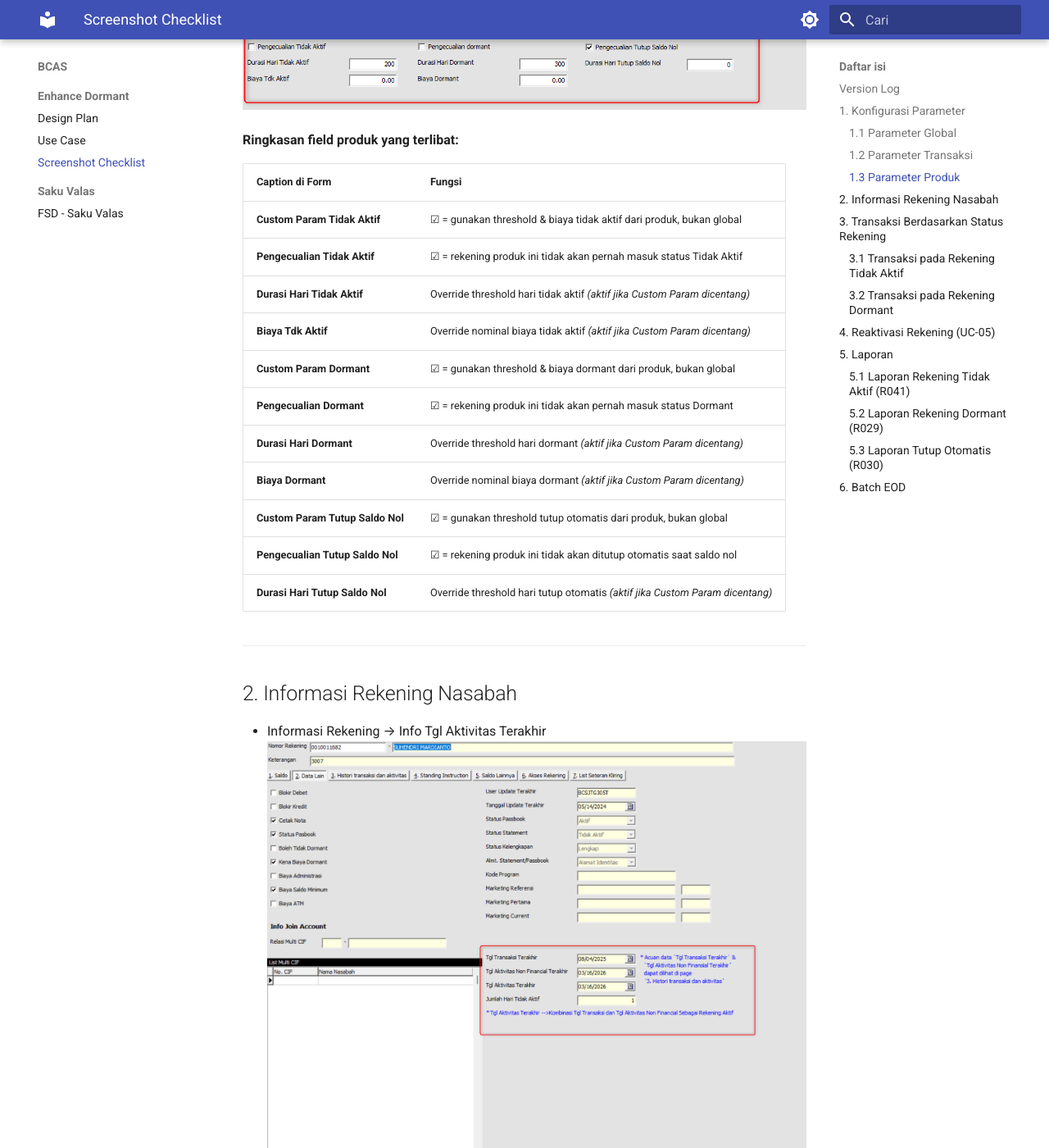
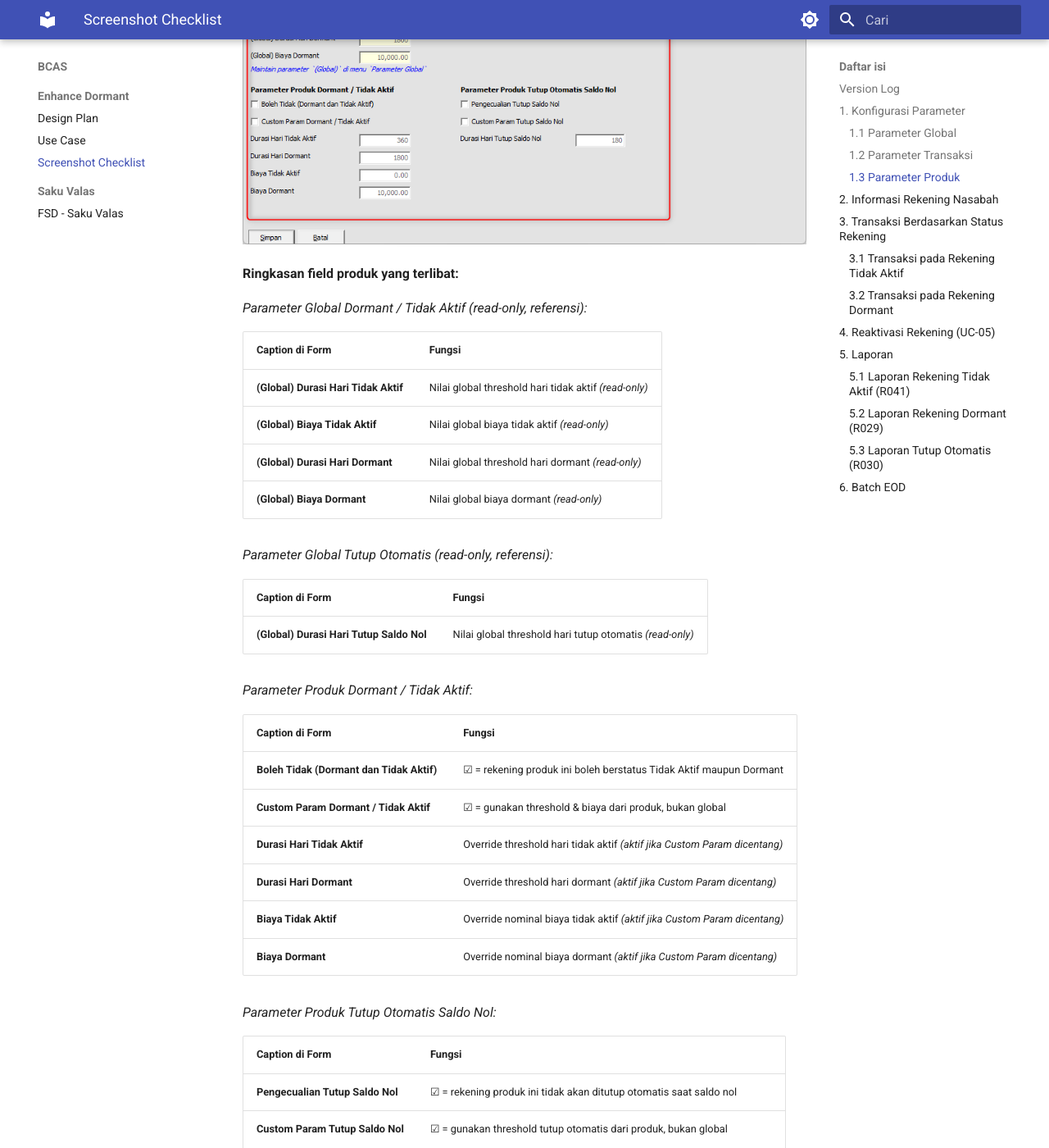
Before and after one commit to wisnu/ibank-docs, an MkDocs documentation site: the page built from docs/bcas/enhance_dormant/Screenshot Checklist.md, in a window 1280 px wide and 1400 px high, scrolled down 4680 px. Shown: the whole window at 82% size. Built offline with MkDocs 1.6.1 and Material for MkDocs 9.7.7, drawn with Linux system fonts in a browser that asks for light colours.

Commit message:
docs: update dormant account management documentation and enhance parameter descriptions

```diff
--- a/docs/bcas/enhance_dormant/Screenshot Checklist.md
+++ b/docs/bcas/enhance_dormant/Screenshot Checklist.md
@@ -67,18 +67,38 @@
 
 **Ringkasan field produk yang terlibat:**
 
+*Parameter Global Dormant / Tidak Aktif (read-only, referensi):*
+
 | Caption di Form | Fungsi |
 |---|---|
-| **Custom Param Tidak Aktif** | ☑ = gunakan threshold & biaya tidak aktif dari produk, bukan global |
-| **Pengecualian Tidak Aktif** | ☑ = rekening produk ini tidak akan pernah masuk status Tidak Aktif |
+| **(Global) Durasi Hari Tidak Aktif** | Nilai global threshold hari tidak aktif *(read-only)* |
+| **(Global) Biaya Tidak Aktif** | Nilai global biaya tidak aktif *(read-only)* |
+| **(Global) Durasi Hari Dormant** | Nilai global threshold hari dormant *(read-only)* |
+| **(Global) Biaya Dormant** | Nilai global biaya dormant *(read-only)* |
+
+*Parameter Global Tutup Otomatis (read-only, referensi):*
+
+| Caption di Form | Fungsi |
+|---|---|
+| **(Global) Durasi Hari Tutup Saldo Nol** | Nilai global threshold hari tutup otomatis *(read-only)* |
+
+*Parameter Produk Dormant / Tidak Aktif:*
+
+| Caption di Form | Fungsi |
+|---|---|
+| **Boleh Tidak (Dormant dan Tidak Aktif)** | ☑ = rekening produk ini boleh berstatus Tidak Aktif maupun Dormant |
+| **Custom Param Dormant / Tidak Aktif** | ☑ = gunakan threshold & biaya dari produk, bukan global |
 | **Durasi Hari Tidak Aktif** | Override threshold hari tidak aktif *(aktif jika Custom Param dicentang)* |
-| **Biaya Tdk Aktif** | Override nominal biaya tidak aktif *(aktif jika Custom Param dicentang)* |
-| **Custom Param Dormant** | ☑ = gunakan threshold & biaya dormant dari produk, bukan global |
-| **Pengecualian Dormant** | ☑ = rekening produk ini tidak akan pernah masuk status Dormant |
 | **Durasi Hari Dormant** | Override threshold hari dormant *(aktif jika Custom Param dicentang)* |
+| **Biaya Tidak Aktif** | Override nominal biaya tidak aktif *(aktif jika Custom Param dicentang)* |
 | **Biaya Dormant** | Override nominal biaya dormant *(aktif jika Custom Param dicentang)* |
+
+*Parameter Produk Tutup Otomatis Saldo Nol:*
+
+| Caption di Form | Fungsi |
+|---|---|
+| **Pengecualian Tutup Saldo Nol** | ☑ = rekening produk ini tidak akan ditutup otomatis saat saldo nol |
 | **Custom Param Tutup Saldo Nol** | ☑ = gunakan threshold tutup otomatis dari produk, bukan global |
-| **Pengecualian Tutup Saldo Nol** | ☑ = rekening produk ini tidak akan ditutup otomatis saat saldo nol |
 | **Durasi Hari Tutup Saldo Nol** | Override threshold hari tutup otomatis *(aktif jika Custom Param dicentang)* |
 
 ---
```
Also changed, not shown: docs/bcas/enhance_dormant/Use Case Rekening Dormant.md (+8 -8 lines), docs/bcas/enhance_dormant/assets/dorman_produk_02.png.
